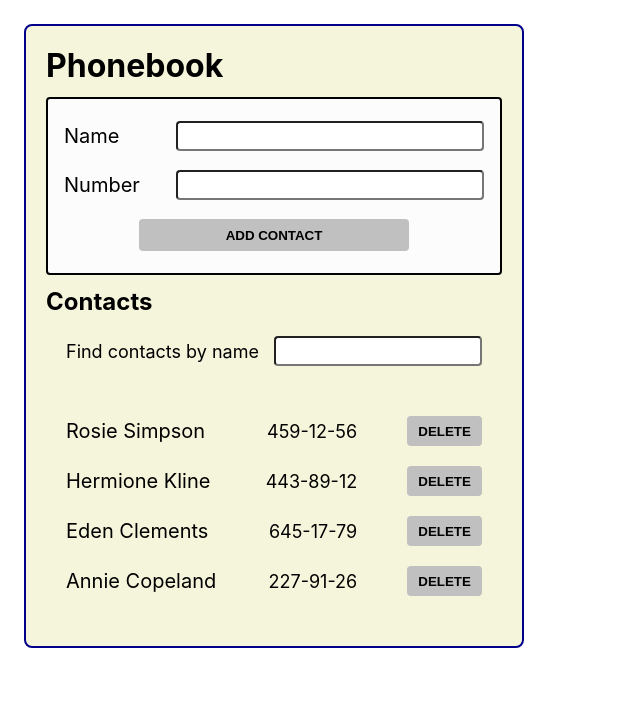
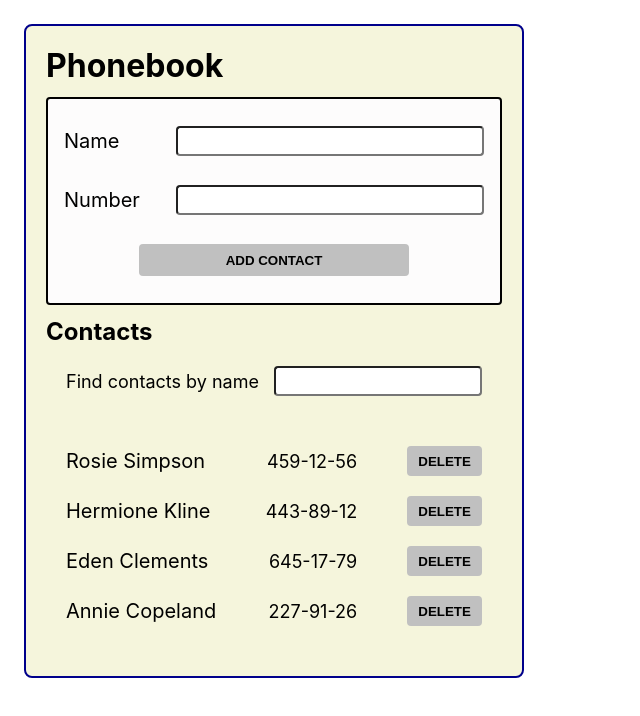
Before and after one commit to SergioUkraine/goit-react-hw-04-phonebook, a React (Create React App) app: page / in a window 1280 px wide. Shown: the top 716 px of the page, without its empty margins (0-640 px from the left). Built offline with nearby package versions, Linux system fonts and the light colour scheme.

Commit message:
fixed number validation

```diff
--- a/src/components/ContactForm/ContactForm.jsx
+++ b/src/components/ContactForm/ContactForm.jsx
@@ -11,7 +11,7 @@ import {
 
 const schema = yup.object().shape({
   name: yup.string().required(),
-  number: yup.string().required(),
+  number: yup.number().required(),
 });
 
 function ContactForm({ onSubmit }) {
--- a/src/components/ContactForm/ContactForm.styled.jsx
+++ b/src/components/ContactForm/ContactForm.styled.jsx
@@ -6,7 +6,7 @@ const { common, background, button } = colors;
 
 export const StyledForm = styled(Form)`
   margin: 0;
-  height: 150px;
+  height: 180px;
   padding: 12px 16px;
   display: flex;
   flex-direction: column;
```
